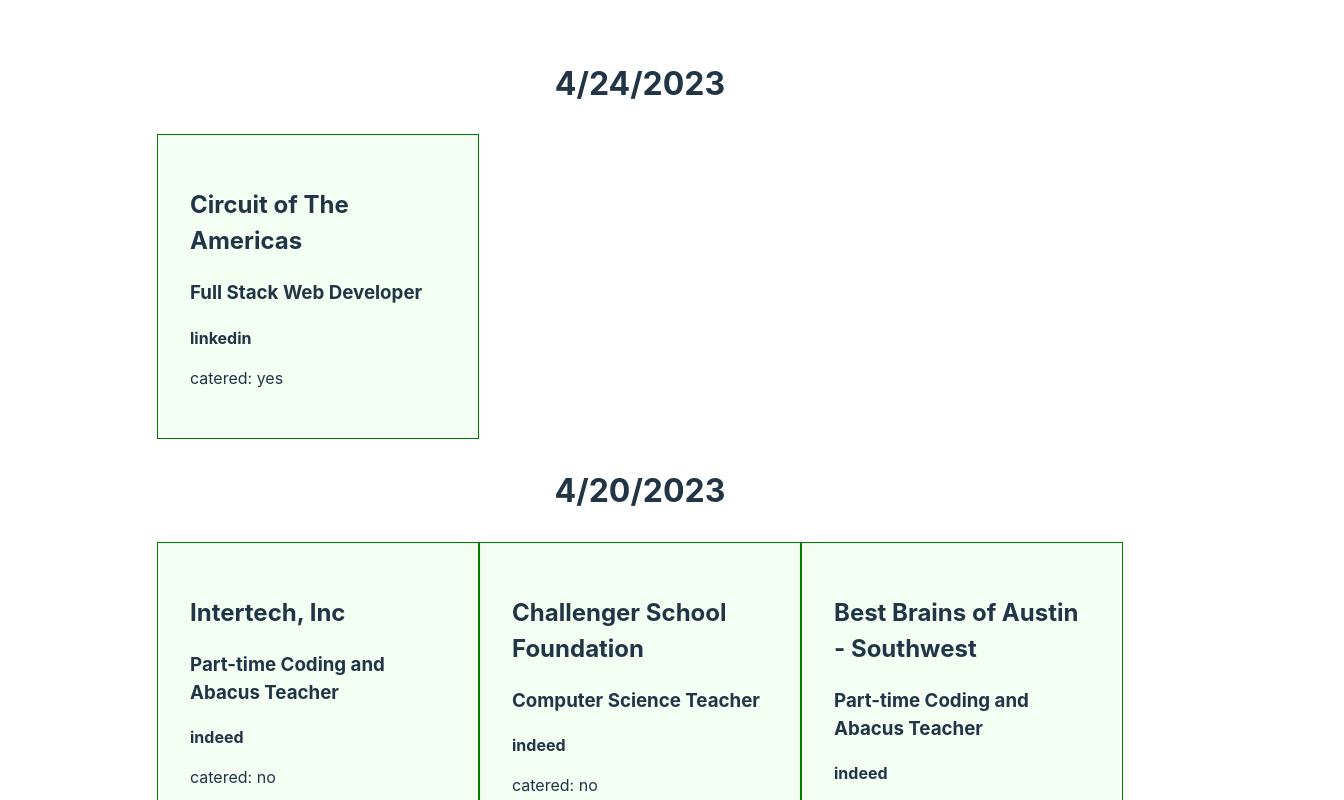
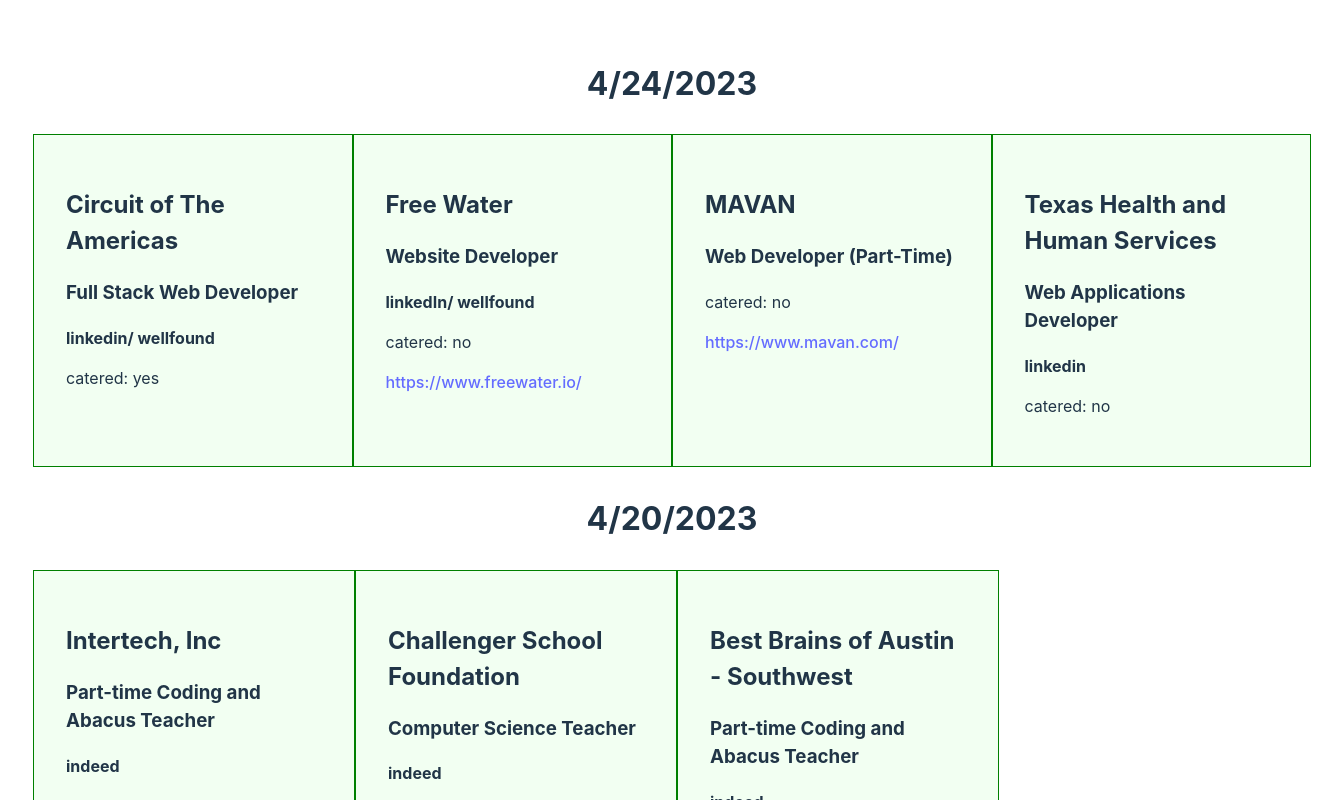
Before and after one commit to TobyVB/job-tracker, a React (Vite) app: page / in a window 1280 px wide. Shown: the top 800 px of the page, 1344 px wide, since content can reach past the window. Built offline with nearby package versions, Linux system fonts and the light colour scheme.

Commit message:
add new job

```diff
--- a/data.js
+++ b/data.js
@@ -162,10 +162,68 @@
     secondInterview: false,
     thirdInterview: false,
     hired: false,
+    middleMan: "linkedin/ wellfound",
+    message: "",
+    reference: "",
+    remote: false,
+    available: true,
+  },
+  {
+    org: "Free Water",
+    link: "https://www.freewater.io/",
+    posting:
+      "https://wellfound.com/company/freewater/jobs/1822592-website-developer?utm_campaign=linkedin_syndication&utm_source=linkedin",
+    position: "Website Developer",
+    time: 1682338102855,
+    catered: "no",
+    response: false,
+    firstInterview: false,
+    secondInterview: false,
+    thirdInterview: false,
+    hired: false,
+    middleMan: "linkedIn/ wellfound",
+    message: "",
+    reference: "",
+    remote: true,
+    available: true,
+  },
+  {
+    org: "MAVAN",
+    link: "https://www.mavan.com/",
+    posting:
+      "https://www.linkedin.com/jobs/search/?currentJobId=3561991156&f_E=1%2C2&f_PP=104472865&keywords=junior%20developer%20role&sortBy=R",
+    position: "Web Developer (Part-Time)",
+    time: 1682338102855,
+    catered: "no",
+    response: false,
+    firstInterview: false,
+    secondInterview: false,
+    thirdInterview: false,
+    hired: false,
+    middleMan: false,
+    message: "",
+    reference: "",
+    remote: false,
+    available: true,
+  },
+
+  {
+    org: "Texas Health and Human Services",
+    link: "",
+    posting:
+      "https://www.linkedin.com/jobs/search/?currentJobId=3539092850&f_E=1%2C2&f_PP=104472865&keywords=junior%20developer%20role&sortBy=R",
+    position: "Web Applications Developer",
+    time: 1682338102855,
+    catered: "no",
+    response: false,
+    firstInterview: false,
+    secondInterview: false,
+    thirdInterview: false,
+    hired: false,
     middleMan: "linkedin",
     message: "",
     reference: "",
-    remote: false,
+    remote: true,
     available: true,
   },
   //     {
@@ -186,23 +244,5 @@
   // remote:true,
   // available:true,
   // },
-  //     {
-  //   org: "",
-  //   link: "",
-  //   posting: "",
-  //   position: "",
-  //   time: ,
-  //   catered: "no",
-  //   response: false,
-  //   firstInterview: false,
-  //   secondInterview: false,
-  //   thirdInterview: false,
-  //   hired: false,
-  //   middleMan: false,
-  //     message: "",
-  //   reference:"",
-  // remote:true,
-  // available:true,
-  // },
 ];
 export default { jobs };
```
